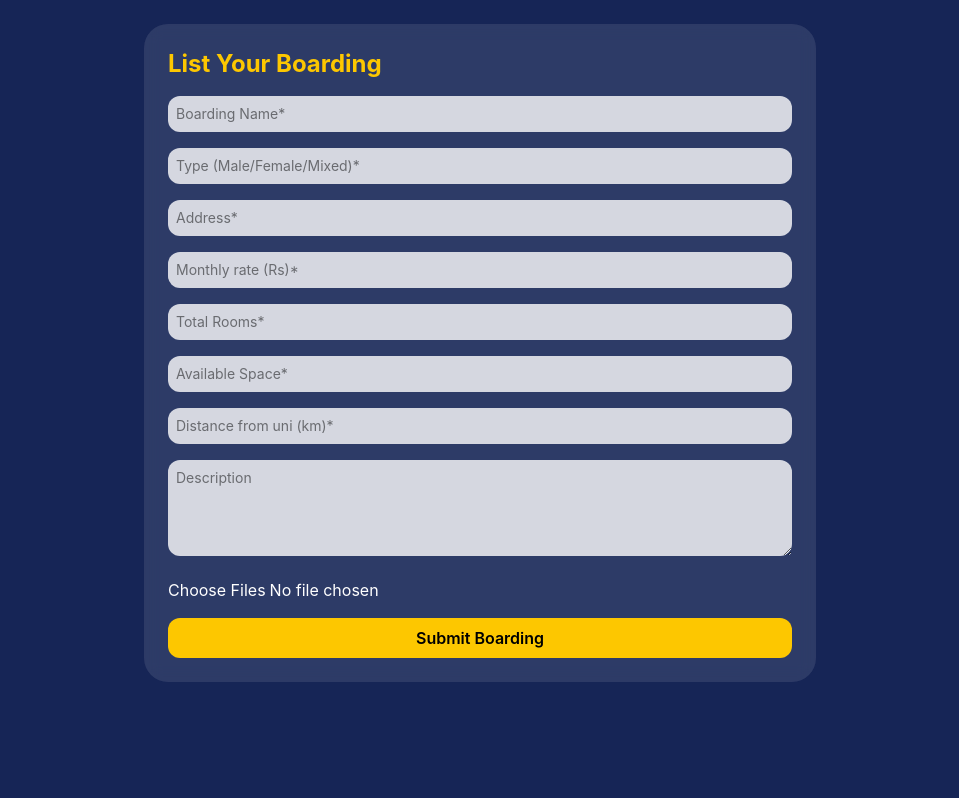
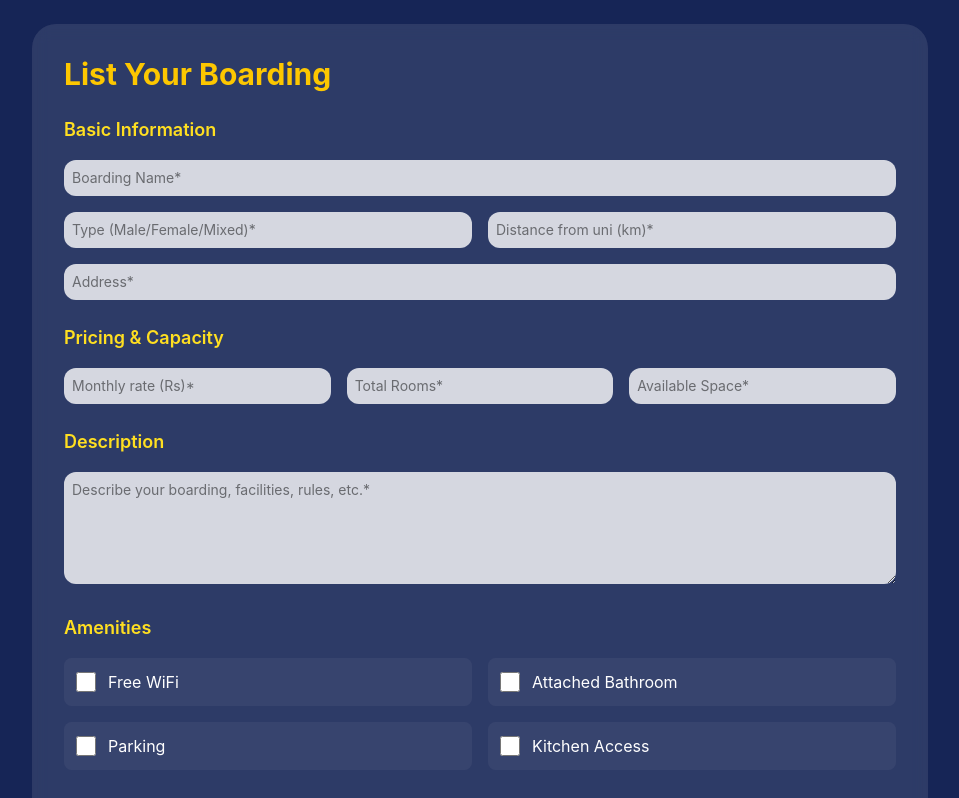
Before and after one commit to udithindrachapa26-u/SabaraStay_FrontEnd, a React (Vite) app: page /list-property in a window 1280 px wide. Shown: the top 798 px of the page, without its empty margins (160-1119 px from the left). Built offline with nearby package versions, Linux system fonts and the light colour scheme.

Commit message:
Add checkboxes to the list property form.

```diff
--- a/src/pages/ListProperty.jsx
+++ b/src/pages/ListProperty.jsx
@@ -14,13 +14,21 @@ export default function ListProperty() {
     availableSpace: "",
     description: "",
     distance: "",
+    freeWifi: false,
+    attachedBathroom: false,
+    parking: false,
+    kitchen: false,
   });
 
   const [photos, setPhotos] = useState([]);
   const [formFeedback, setFormFeedback] = useState({ message: "", type: "" });
 
   const handleChange = (e) => {
-    setForm({ ...form, [e.target.name]: e.target.value });
+    const { name, type, checked, value } = e.target;
+    setForm({
+      ...form,
+      [name]: type === "checkbox" ? checked : value,
+    });
     if (formFeedback.message) setFormFeedback({ message: "", type: "" });
   };
 
@@ -83,9 +91,9 @@ export default function ListProperty() {
     <div className="min-h-screen bg-blue-950 p-6 text-white">
       <form
         onSubmit={handleSubmit}
-        className="mx-auto max-w-2xl space-y-4 rounded-3xl bg-white/10 p-6 backdrop-blur"
+        className="mx-auto max-w-4xl space-y-6 rounded-3xl bg-white/10 p-8 backdrop-blur"
       >
-        <h1 className="text-2xl font-bold text-yellow-400">
+        <h1 className="text-3xl font-bold text-yellow-400">
           List Your Boarding
         </h1>
 
@@ -101,23 +109,96 @@ export default function ListProperty() {
           </div>
         )}
 
-        <input name="boardingName" onChange={handleChange} placeholder="Boarding Name*" className="input" />
-        <input name="boardingType" onChange={handleChange} placeholder="Type (Male/Female/Mixed)*" className="input" />
-        <input name="address" onChange={handleChange} placeholder="Address*" className="input" />
-        <input name="price" type="number" onChange={handleChange} placeholder="Monthly rate (Rs)*" className="input" />
-        <input name="totalRooms" type="number" onChange={handleChange} placeholder="Total Rooms*" className="input" />
-        <input name="availableSpace" type="number" onChange={handleChange} placeholder="Available Space*" className="input" />
-        <input name="distance" type="number" step="0.1" onChange={handleChange} placeholder="Distance from uni (km)*" className="input" />
+        {/* Basic Information */}
+        <div className="space-y-4">
+          <h2 className="text-lg font-semibold text-yellow-300">Basic Information</h2>
+          <input name="boardingName" value={form.boardingName} onChange={handleChange} placeholder="Boarding Name*" className="input" />
+          <div className="grid grid-cols-2 gap-4">
+            <input name="boardingType" value={form.boardingType} onChange={handleChange} placeholder="Type (Male/Female/Mixed)*" className="input" />
+            <input name="distance" type="number" step="0.1" value={form.distance} onChange={handleChange} placeholder="Distance from uni (km)*" className="input" />
+          </div>
+          <input name="address" value={form.address} onChange={handleChange} placeholder="Address*" className="input" />
+        </div>
 
-        <textarea name="description" onChange={handleChange} placeholder="Description" className="input h-24" />
+        {/* Pricing & Capacity */}
+        <div className="space-y-4">
+          <h2 className="text-lg font-semibold text-yellow-300">Pricing & Capacity</h2>
+          <div className="grid grid-cols-2 gap-4 sm:grid-cols-3">
+            <input name="price" type="number" value={form.price} onChange={handleChange} placeholder="Monthly rate (Rs)*" className="input" />
+            <input name="totalRooms" type="number" value={form.totalRooms} onChange={handleChange} placeholder="Total Rooms*" className="input" />
+            <input name="availableSpace" type="number" value={form.availableSpace} onChange={handleChange} placeholder="Available Space*" className="input" />
+          </div>
+        </div>
 
-        <input
-          type="file"
-          multiple
-          onChange={(e) => setPhotos([...e.target.files])}
-        />
+        {/* Description */}
+        <div className="space-y-4">
+          <h2 className="text-lg font-semibold text-yellow-300">Description</h2>
+          <textarea name="description" value={form.description} onChange={handleChange} placeholder="Describe your boarding, facilities, rules, etc.*" className="input h-28" />
+        </div>
 
-        <button className="w-full rounded-xl bg-yellow-400 py-2 font-semibold text-black">
+        {/* Amenities */}
+        <div className="space-y-4">
+          <h2 className="text-lg font-semibold text-yellow-300">Amenities</h2>
+          <div className="grid grid-cols-2 gap-4 sm:grid-cols-2">
+            <label className="flex items-center gap-3 cursor-pointer rounded-lg bg-white/5 p-3 hover:bg-white/10">
+              <input
+                type="checkbox"
+                name="freeWifi"
+                checked={form.freeWifi}
+                onChange={handleChange}
+                className="h-5 w-5 cursor-pointer"
+              />
+              <span>Free WiFi</span>
+            </label>
+            <label className="flex items-center gap-3 cursor-pointer rounded-lg bg-white/5 p-3 hover:bg-white/10">
+              <input
+                type="checkbox"
+                name="attachedBathroom"
+                checked={form.attachedBathroom}
+                onChange={handleChange}
+                className="h-5 w-5 cursor-pointer"
+              />
+              <span>Attached Bathroom</span>
+            </label>
+            <label className="flex items-center gap-3 cursor-pointer rounded-lg bg-white/5 p-3 hover:bg-white/10">
+              <input
+                type="checkbox"
+                name="parking"
+                checked={form.parking}
+                onChange={handleChange}
+                className="h-5 w-5 cursor-pointer"
+              />
+              <span>Parking</span>
+            </label>
+            <label className="flex items-center gap-3 cursor-pointer rounded-lg bg-white/5 p-3 hover:bg-white/10">
+              <input
+                type="checkbox"
+                name="kitchen"
+                checked={form.kitchen}
+                onChange={handleChange}
+                className="h-5 w-5 cursor-pointer"
+              />
+              <span>Kitchen Access</span>
+            </label>
+          </div>
+        </div>
+
+        {/* Photos */}
+        <div className="space-y-4">
+          <h2 className="text-lg font-semibold text-yellow-300">Photos</h2>
+          <input
+            type="file"
+            multiple
+            accept="image/*"
+            onChange={(e) => setPhotos([...e.target.files])}
+            className="w-full rounded-lg border-2 border-dashed border-yellow-400/50 bg-white/5 p-4 text-sm text-white/70 file:mr-3 file:rounded file:border-0 file:bg-yellow-400 file:px-3 file:py-2 file:text-black file:font-semibold"
+          />
+          {photos.length > 0 && (
+            <p className="text-sm text-emerald-300">{photos.length} photo(s) selected</p>
+          )}
+        </div>
+
+        <button className="w-full rounded-xl bg-yellow-400 py-3 font-semibold text-black hover:bg-yellow-300 transition">
           Submit Boarding
         </button>
       </form>
--- a/src/pages/OwnerDashboard.jsx
+++ b/src/pages/OwnerDashboard.jsx
@@ -30,6 +30,10 @@ export default function OwnerDashboard() {
     availableSpace: "",
     description: "",
     distance: "",
+    freeWifi: false,
+    attachedBathroom: false,
+    parking: false,
+    kitchen: false,
   });
   const [feedback, setFeedback] = useState({ message: "", type: "" });
 
@@ -97,6 +101,10 @@ export default function OwnerDashboard() {
       availableSpace: boarding.availableSpace?.toString() || "",
       description: boarding.description || "",
       distance: boarding.distance?.toString() || "",
+      freeWifi: Boolean(boarding.freeWifi) || false,
+      attachedBathroom: Boolean(boarding.attachedBathroom) || false,
+      parking: Boolean(boarding.parking) || false,
+      kitchen: Boolean(boarding.kitchen) || false,
     });
     setFeedback({ message: "", type: "" });
   };
@@ -112,13 +120,20 @@ export default function OwnerDashboard() {
       availableSpace: "",
       description: "",
       distance: "",
+      freeWifi: false,
+      attachedBathroom: false,
+      parking: false,
+      kitchen: false,
     });
     setFeedback({ message: "", type: "" });
   };
 
   const handleChange = (e) => {
-    const { name, value } = e.target;
-    setEditForm((prev) => ({ ...prev, [name]: value }));
+    const { name, type, checked, value } = e.target;
+    setEditForm((prev) => ({
+      ...prev,
+      [name]: type === "checkbox" ? checked : value,
+    }));
     if (feedback.message) {
       setFeedback({ message: "", type: "" });
     }
@@ -128,9 +143,11 @@ export default function OwnerDashboard() {
     e.preventDefault();
     if (!editBoardingId) return;
 
-    const missingField = Object.entries(editForm).find(([, value]) => !value.toString().trim());
+    // Validate only text fields, not checkboxes
+    const textFields = ["boardingName", "boardingType", "address", "description", "price", "totalRooms", "availableSpace", "distance"];
+    const missingField = textFields.find((field) => !editForm[field].toString().trim());
     if (missingField) {
-      setFeedback({ message: "Please fill in every field before saving.", type: "error" });
+      setFeedback({ message: "Please fill in every required field before saving.", type: "error" });
       return;
     }
 
@@ -143,6 +160,10 @@ export default function OwnerDashboard() {
           totalRooms: Number(editForm.totalRooms),
           availableSpace: Number(editForm.availableSpace),
           distance: Number(editForm.distance),
+          freeWifi: editForm.freeWifi ? 1 : 0,
+          attachedBathroom: editForm.attachedBathroom ? 1 : 0,
+          parking: editForm.parking ? 1 : 0,
+          kitchen: editForm.kitchen ? 1 : 0,
         },
         {
           headers: { Authorization: `Bearer ${token}` },
@@ -285,6 +306,12 @@ export default function OwnerDashboard() {
                           <h3 className="text-xl font-semibold text-white">{boarding.boardingName}</h3>
                           <p className="text-slate-400">{boarding.address}</p>
                           <p className="text-slate-300">{boarding.description}</p>
+                          <div className="flex flex-wrap gap-2">
+                            {boarding.freeWifi && <span className="rounded-full bg-cyan-500/20 px-3 py-1 text-xs font-semibold text-cyan-300">📶 WiFi</span>}
+                            {boarding.attachedBathroom && <span className="rounded-full bg-cyan-500/20 px-3 py-1 text-xs font-semibold text-cyan-300">🚿 Bathroom</span>}
+                            {boarding.parking && <span className="rounded-full bg-cyan-500/20 px-3 py-1 text-xs font-semibold text-cyan-300">🅿 Parking</span>}
+                            {boarding.kitchen && <span className="rounded-full bg-cyan-500/20 px-3 py-1 text-xs font-semibold text-cyan-300">🍳 Kitchen</span>}
+                          </div>
                         </div>
                         <div className="flex flex-col gap-3 sm:items-end">
                           <p className="text-3xl font-semibold text-white">Rs {boarding.price}</p>
@@ -379,6 +406,51 @@ export default function OwnerDashboard() {
                               className="input"
                             />
                           </div>
+                          <div className="space-y-3">
+                            <p className="text-sm font-semibold text-yellow-300">Amenities</p>
+                            <div className="grid grid-cols-2 gap-3 sm:grid-cols-2">
+                              <label className="flex items-center gap-2 cursor-pointer rounded-lg bg-slate-800/50 p-3 hover:bg-slate-700">
+                                <input
+                                  type="checkbox"
+                                  name="freeWifi"
+                                  checked={editForm.freeWifi}
+                                  onChange={handleChange}
+                                  className="h-4 w-4 cursor-pointer"
+                                />
+                                <span className="text-sm">Free WiFi</span>
+                              </label>
+                              <label className="flex items-center gap-2 cursor-pointer rounded-lg bg-slate-800/50 p-3 hover:bg-slate-700">
+                                <input
+                                  type="checkbox"
+                                  name="attachedBathroom"
+                                  checked={editForm.attachedBathroom}
+                                  onChange={handleChange}
+                                  className="h-4 w-4 cursor-pointer"
+                                />
+                                <span className="text-sm">Attached Bathroom</span>
+                              </label>
+                              <label className="flex items-center gap-2 cursor-pointer rounded-lg bg-slate-800/50 p-3 hover:bg-slate-700">
+                                <input
+                                  type="checkbox"
+                                  name="parking"
+                                  checked={editForm.parking}
+                                  onChange={handleChange}
+                                  className="h-4 w-4 cursor-pointer"
+                                />
+                                <span className="text-sm">Parking</span>
+                              </label>
+                              <label className="flex items-center gap-2 cursor-pointer rounded-lg bg-slate-800/50 p-3 hover:bg-slate-700">
+                                <input
+                                  type="checkbox"
+                                  name="kitchen"
+                                  checked={editForm.kitchen}
+                                  onChange={handleChange}
+                                  className="h-4 w-4 cursor-pointer"
+                                />
+                                <span className="text-sm">Kitchen Access</span>
+                              </label>
+                            </div>
+                          </div>
                           <div className="flex flex-col gap-3 sm:flex-row sm:justify-end">
                             <button
                               type="button"
```
